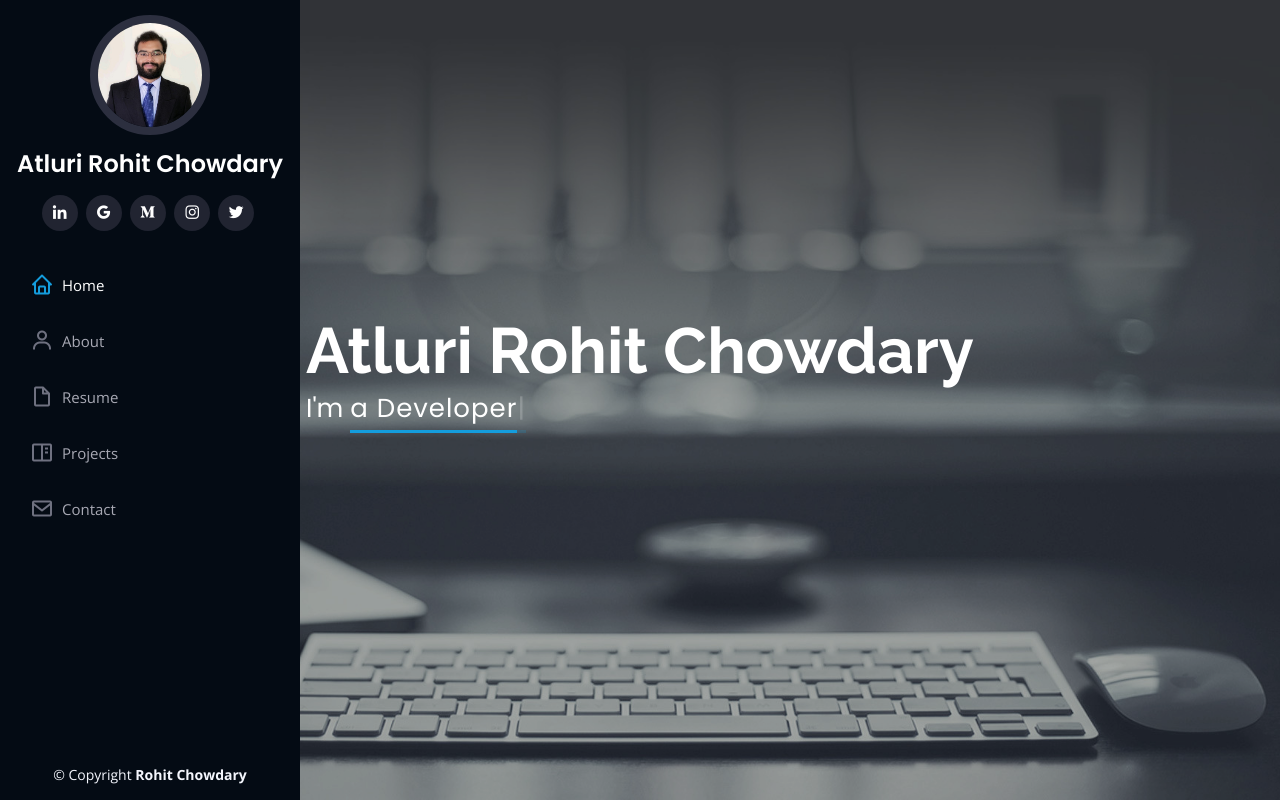
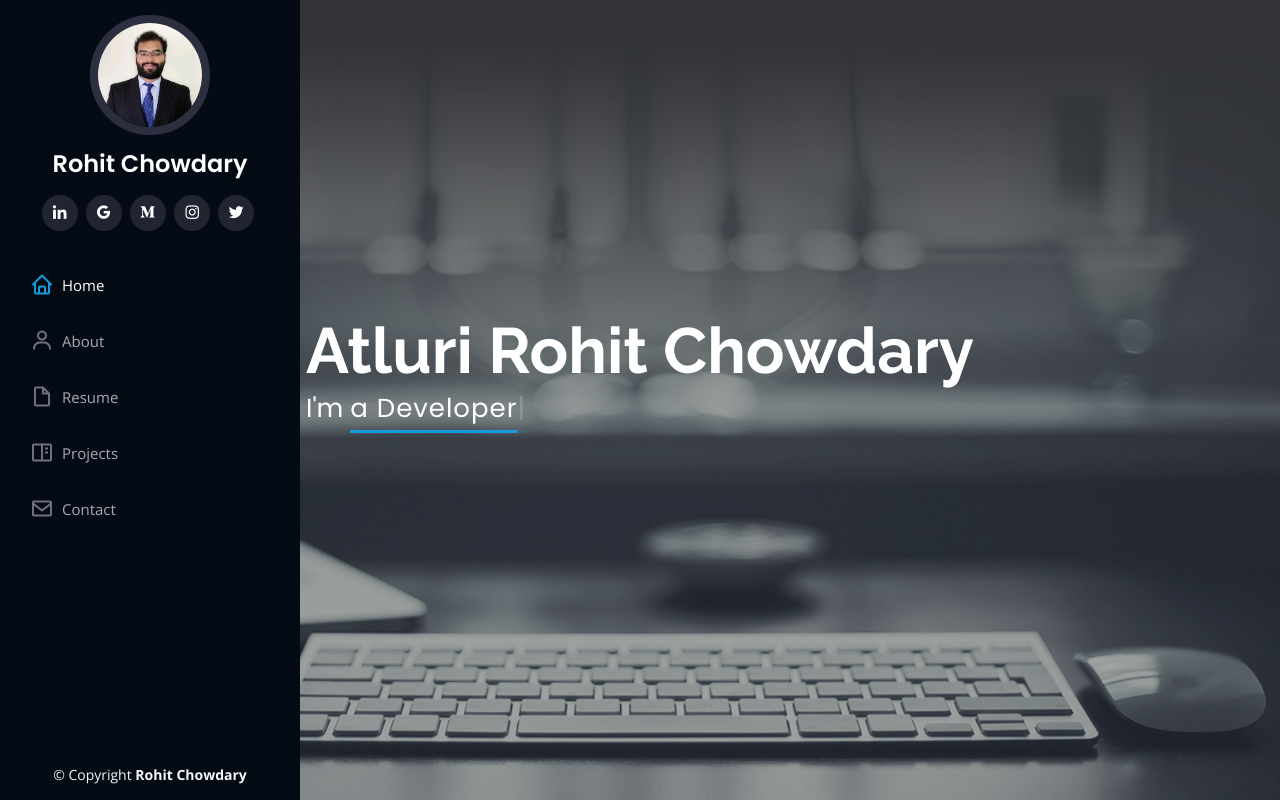
Before and after one commit to arohitchowdary/mywebsite, a plain HTML site: page index.html in a window 1280 px wide. Shown: the top 800 px of the page. Drawn offline with nearby package versions, Linux system fonts and the light colour scheme.

Commit message:
second upadte

```diff
--- a/index.html
+++ b/index.html
@@ -49,7 +49,7 @@
 
       <div class="profile">
         <img src="assets/img/profile-img.jpg" alt="" class="img-fluid rounded-circle">
-        <h1 class="text-light"><a href="index.html">Atluri Rohit Chowdary</a></h1>
+        <h1 class="text-light"><a href="index.html">Rohit Chowdary</a></h1>
         <div class="social-links mt-3 text-center">
           <a target="_blank" href="https://www.linkedin.com/in/rohitatluri/" class="linkedin"><i class="bx bxl-linkedin"></i></a>
 	  <a target="_blank" href="mailto:risingrohit18@gmail.com?subject=From Your Website" class="gmail"><i class="bx bxl-google"></i></a>
```
